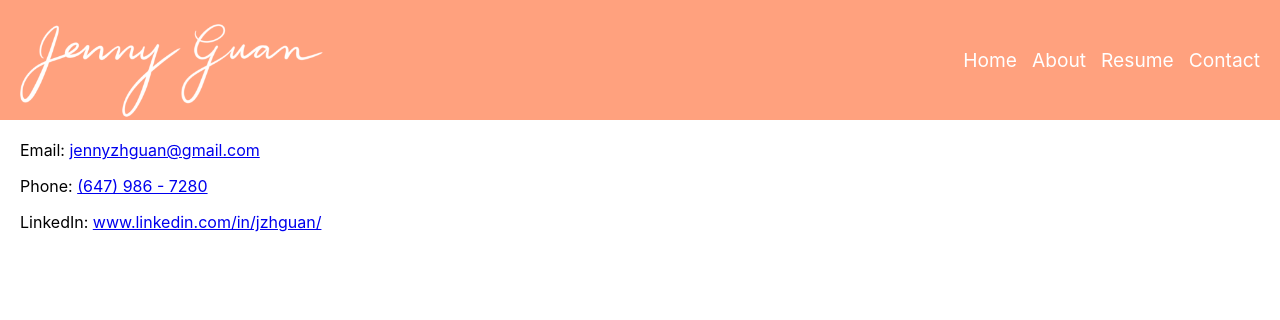
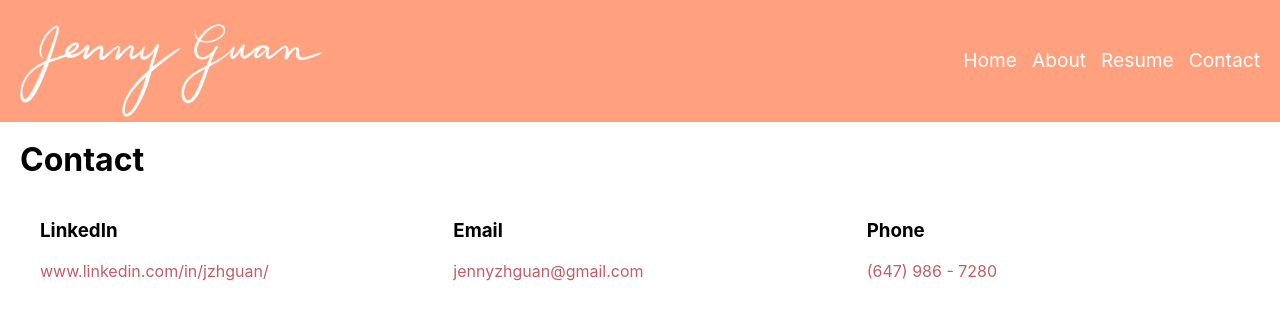
Before and after one commit to jennyguan/portfolio, a React (Create React App) app: page /contact in a window 1280 px wide. Shown: the top 320 px of the page. Built offline with nearby package versions, Linux system fonts and the light colour scheme.

Commit message:
General styling

```diff
--- a/src/App.css
+++ b/src/App.css
@@ -1,5 +1,5 @@
 .App {
-  margin-top: 80px;
+  margin-top: 140px;
 }
 
 .content-container {
@@ -9,7 +9,7 @@
 .navbar {
   display: flex;
   justify-content: space-between;
-  padding: 0 20px 0 20px;
+  padding: 0 20px 2px 20px;
   position: fixed;
   top: 0;
   width: -webkit-fill-available;
@@ -22,7 +22,7 @@
   align-items: center;
 }
 
-.nav-link {
+a.nav-link {
   margin-left: 15px;
   color: white;
   font-size: larger;
--- a/src/App.js
+++ b/src/App.js
@@ -20,7 +20,7 @@ function App() {
 
         <Navbar>
           <Navbar.Brand>
-            <img src={logo} className="logo" alt="Logo Image" height="120px"/>
+            <img src={logo} alt="Logo Gif" height="120px"/>
           </Navbar.Brand>
           <Nav>
             <Nav.Link active href="/">Home</Nav.Link>
--- /dev/null
+++ b/src/Contact.css
@@ -0,0 +1,25 @@
+.contact-info {
+    display: flex;
+    flex-direction: row;
+}
+
+.contact-card {
+    display: flex;
+    flex-direction: column;
+    width: 33%;
+    padding: 0 20px 0 20px;
+}
+
+.contact-card-link:hover {
+    color: #ffa17e;
+}
+
+.contact-card-icon {
+    width: 30px;
+    height: 30px;
+}
+
+a:link, a:visited {
+    color: #c05e69;
+    text-decoration: none;
+}
--- a/src/Contact.js
+++ b/src/Contact.js
@@ -1,13 +1,32 @@
-import React from "react"
+import React from "react";
+import emailIcon from './images/email-icon.png';
+import phoneIcon from './images/phone-icon.png';
+import linkedinIcon from './images/linkedin-icon.png';
+import './Contact.css';
 
 function Contact(props) {
     return (
         <div className="content-container">
             <h1>Contact</h1>
-            <div>
-                <p>Email: <a href="mailto: jennyzhguan@gmail.com">jennyzhguan@gmail.com</a></p>
-                <p>Phone: <a href="tel:647-986-7280">(647) 986 - 7280</a></p>
-                <p>LinkedIn: <a href="https://www.linkedin.com/in/jzhguan/" target="_blank">www.linkedin.com/in/jzhguan/</a></p>
+            <div className="contact-info">
+                <div className="contact-card">
+                    <h3>LinkedIn</h3>
+                    <a className="contact-card-link" href="https://www.linkedin.com/in/jzhguan/" target="_blank">
+                        www.linkedin.com/in/jzhguan/
+                    </a>
+                </div>
+                <div className="contact-card">
+                    <h3>Email</h3>
+                    <a className="contact-card-link" href="mailto: jennyzhguan@gmail.com">
+                       jennyzhguan@gmail.com
+                    </a>
+                </div>
+                <div className="contact-card">
+                    <h3>Phone</h3>
+                    <a className="contact-card-link" href="tel:647-986-7280">
+                        (647) 986 - 7280
+                    </a>
+                </div>
             </div>
         </div>
     )
--- a/src/Home.js
+++ b/src/Home.js
@@ -4,7 +4,9 @@ function Home(props) {
     return (
         <div className="content-container">
             <h1>Welcome!</h1>
-            <p>My name is Jenny.</p>
+            <p>My name is Jenny and you've just landed on my personal website.</p>
+            <p>I'm a 4th year Computational Math student at the University of Waterloo who is also a software/web developer!</p>
+            <p>I'm currently looking for internship opportunities starting Spring 2021.</p>
         </div>
     )
 }
--- /dev/null
+++ b/src/Resume.css
@@ -0,0 +1,8 @@
+.resume-container {
+    text-align: center;
+}
+
+.resume {
+    border: 1px solid;
+    height: 1200px;
+}
--- a/src/Resume.js
+++ b/src/Resume.js
@@ -1,10 +1,15 @@
 import React from "react"
+import resume from './images/Resume.svg';
+import './Resume.css';
 
 function Resume(props) {
     return (
         <div className="content-container">
             <h1>Resume</h1>
-            <a download="JennyGuanResume.pdf" href="./images/Resume.pdf">Download PDF</a>
+            <p><a download="JennyGuanResume.pdf" href="/images/Resume.pdf">Download PDF</a></p>
+            <div className="resume-container">
+                <img src={resume} className="resume" alt="Resume"/>
+            </div>
         </div>
     )
 }
```
Also changed, not shown: src/images/Resume.svg (added).
